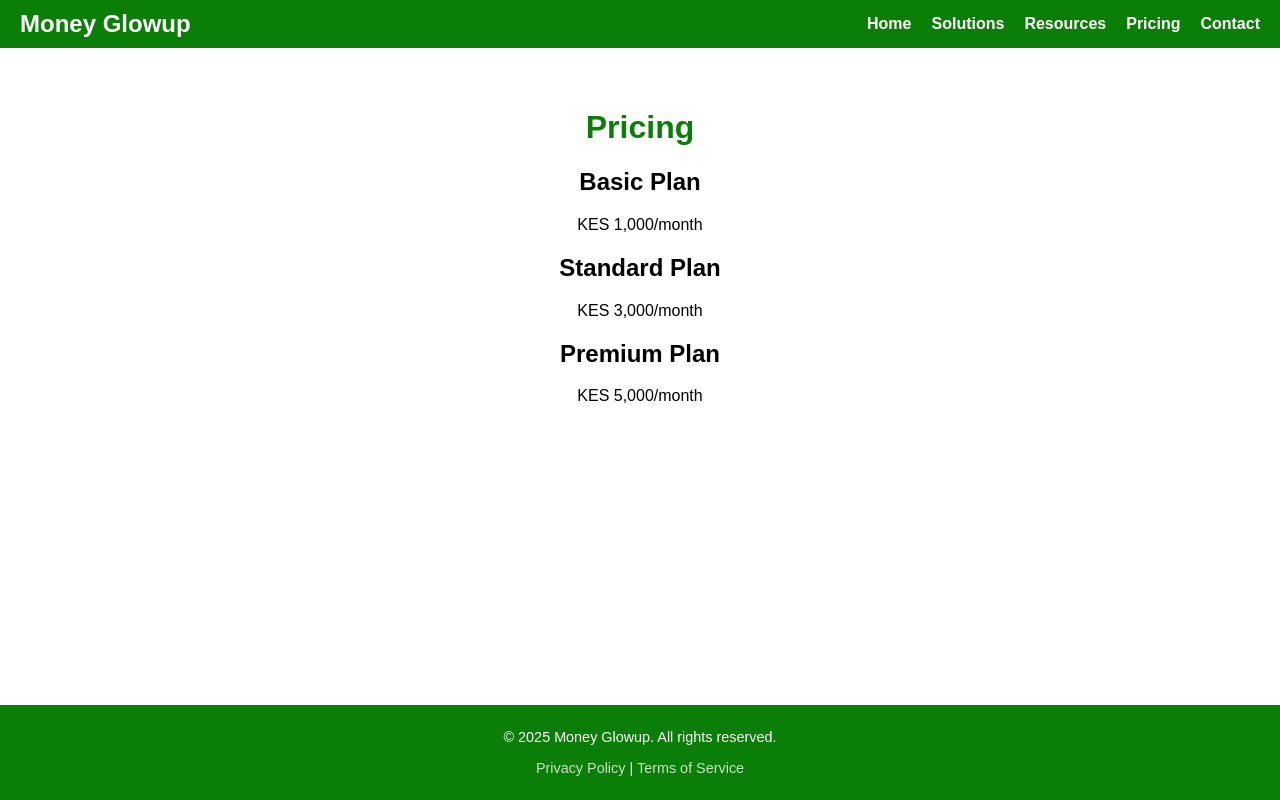
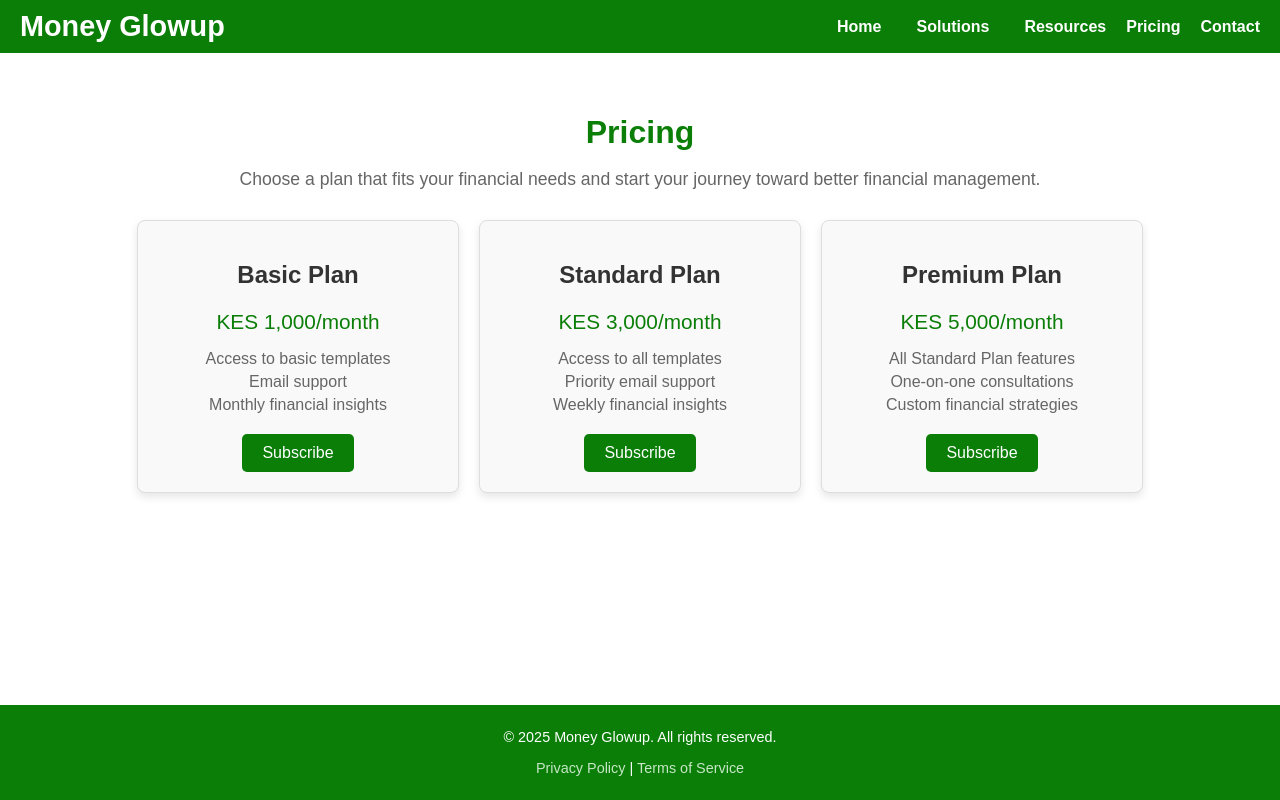
Before and after one commit to steph10920/moneyglowup, a React (Vite) app: page /pricing in a window 1280 px wide. Built offline with nearby package versions, Linux system fonts and the light colour scheme.

Commit message:
new images and functions added

```diff
--- a/src/components/Header.jsx
+++ b/src/components/Header.jsx
@@ -1,6 +1,6 @@
 import React from "react";
 import { Link } from "react-router-dom";
-import "../styles/Header.css";
+import "../styles/Header.css"; // Add styles for the hover dropdown
 
 const Header = () => {
   return (
@@ -11,14 +11,24 @@ const Header = () => {
       <nav className="nav">
         <Link to="/">Home</Link>
         <div className="dropdown">
-          <Link to="/solutions" className="dropdown-toggle">Solutions</Link>
-          <div className="dropdown-menu">
-            <Link to="/setting-smart-goals">Setting SMART Financial Goals</Link>
-            <Link to="/budgeting">Budgeting</Link>
-            <Link to="/saving">Saving</Link>
-            <Link to="/investing">Investing</Link>
-            <Link to="/wealth-creation">Wealth Creation</Link>
-          </div>
+          <span className="dropdown-toggle">Solutions</span>
+          <ul className="dropdown-menu">
+            <li>
+              <a href="#setting-smart-goals">Setting SMART Financial Goals</a>
+            </li>
+            <li>
+              <a href="#budgeting">Budgeting</a>
+            </li>
+            <li>
+              <a href="#saving">Saving</a>
+            </li>
+            <li>
+              <a href="#investing">Investing</a>
+            </li>
+            <li>
+              <a href="#wealth-creation">Wealth Creation</a>
+            </li>
+          </ul>
         </div>
         <Link to="/resources">Resources</Link>
         <Link to="/pricing">Pricing</Link>
--- a/src/components/Pricing.jsx
+++ b/src/components/Pricing.jsx
@@ -5,18 +5,44 @@ const Pricing = () => {
   return (
     <div className="pricing">
       <h1>Pricing</h1>
+      <p className="pricing-description">
+        Choose a plan that fits your financial needs and start your journey toward better financial management.
+      </p>
       <div className="pricing-table">
+        {/* Basic Plan */}
         <div className="pricing-card">
           <h2>Basic Plan</h2>
-          <p>KES 1,000/month</p>
+          <p className="pricing-amount">KES 1,000/month</p>
+          <ul className="features">
+            <li>Access to basic templates</li>
+            <li>Email support</li>
+            <li>Monthly financial insights</li>
+          </ul>
+          <button className="subscribe-button">Subscribe</button>
         </div>
+
+        {/* Standard Plan */}
         <div className="pricing-card">
           <h2>Standard Plan</h2>
-          <p>KES 3,000/month</p>
+          <p className="pricing-amount">KES 3,000/month</p>
+          <ul className="features">
+            <li>Access to all templates</li>
+            <li>Priority email support</li>
+            <li>Weekly financial insights</li>
+          </ul>
+          <button className="subscribe-button">Subscribe</button>
         </div>
+
+        {/* Premium Plan */}
         <div className="pricing-card">
           <h2>Premium Plan</h2>
-          <p>KES 5,000/month</p>
+          <p className="pricing-amount">KES 5,000/month</p>
+          <ul className="features">
+            <li>All Standard Plan features</li>
+            <li>One-on-one consultations</li>
+            <li>Custom financial strategies</li>
+          </ul>
+          <button className="subscribe-button">Subscribe</button>
         </div>
       </div>
     </div>
--- a/src/components/Resources.jsx
+++ b/src/components/Resources.jsx
@@ -1,5 +1,6 @@
 import React from "react";
 import ExcelIcon from "../assets/images/excel-icon.png"; // Ensure this path is correct
+import "../styles/Resources.css"; // Import the CSS for styling
 
 const Resources = () => {
   return (
@@ -10,20 +11,11 @@ const Resources = () => {
         {/* Monthly Budget Template */}
         <div className="template-card">
           <div className="template-header">
-            <img
-              src={ExcelIcon}
-              alt="Excel Icon"
-              style={{
-                width: "30px",
-                height: "auto",
-                marginRight: "10px",
-                borderRadius: "4px",
-                boxShadow: "0 2px 4px rgba(0, 0, 0, 0.1)",
-              }}
-            />
+            <img src={ExcelIcon} alt="Excel Icon" className="template-icon" />
             <h3>Monthly Budget Template</h3>
           </div>
           <p>Organize your monthly finances with this easy-to-use Excel sheet.</p>
+          <div className="action-buttons">
             <a
               href="/files/Monthly budget.xlsx"
               download
@@ -31,25 +23,25 @@ const Resources = () => {
             >
               Download
             </a>
+            <a
+              href="https://view.officeapps.live.com/op/view.aspx?src=YOUR_URL_HERE/files/Monthly%20budget.xlsx"
+              target="_blank"
+              rel="noopener noreferrer"
+              className="view-button"
+            >
+              View
+            </a>
+          </div>
         </div>
 
         {/* Weekly Budget Template */}
         <div className="template-card">
           <div className="template-header">
-            <img
-              src={ExcelIcon}
-              alt="Excel Icon"
-              style={{
-                width: "30px",
-                height: "auto",
-                marginRight: "10px",
-                borderRadius: "4px",
-                boxShadow: "0 2px 4px rgba(0, 0, 0, 0.1)",
-              }}
-            />
+            <img src={ExcelIcon} alt="Excel Icon" className="template-icon" />
             <h3>Weekly Budget Template</h3>
           </div>
           <p>Plan your weekly expenses and stay on top of your finances.</p>
+          <div className="action-buttons">
             <a
               href="/files/Weekly Budget template.xlsx"
               download
@@ -57,6 +49,15 @@ const Resources = () => {
             >
               Download
             </a>
+            <a
+              href="https://view.officeapps.live.com/op/view.aspx?src=YOUR_URL_HERE/files/Weekly%20Budget%20template.xlsx"
+              target="_blank"
+              rel="noopener noreferrer"
+              className="view-button"
+            >
+              View
+            </a>
+          </div>
         </div>
       </div>
     </div>
--- a/src/styles/Header.css
+++ b/src/styles/Header.css
@@ -1,31 +1,33 @@
+/* General header styles */
 .header {
     background-color: #0A7E07; /* Safaricom Green */
     padding: 10px 20px;
     display: flex;
-    justify-content: space-between;
+    justify-content: space-between; /* Align logo and navigation */
     align-items: center;
   }
 
-  .header h1 {
-    color: #FFFFFF;
+  .logo h1 {
+    font-size: 1.8rem;
+    color: white;
     margin: 0;
-    font-size: 1.5rem;
+    font-weight: bold;
   }
 
   .nav {
     display: flex;
+    gap: 20px;
     align-items: center;
-    gap: 20px;
   }
 
   .nav a {
-    color: #FFFFFF;
+    color: white;
     text-decoration: none;
     font-weight: bold;
   }
 
   .nav a:hover {
-    color: #C6E6C6; /* Light Green */
+    text-decoration: underline;
   }
 
   /* Dropdown styles */
@@ -34,35 +36,48 @@
   }
 
   .dropdown-toggle {
-    color: #FFFFFF;
-    text-decoration: none;
+    color: white;
+    font-size: 1rem;
+    cursor: pointer;
     font-weight: bold;
+    padding: 10px 15px; /* Add padding to create a clickable area */
   }
 
+  /* Dropdown menu is hidden by default */
   .dropdown-menu {
-    display: none;
     position: absolute;
-    top: 100%;
+    top: 100%; /* Position directly below the "Solutions" button */
     left: 0;
-    background-color: #FFFFFF;
-    box-shadow: 0px 4px 8px rgba(0, 0, 0, 0.1);
-    border-radius: 5px;
+    background-color: white;
+    border: 1px solid #ddd;
+    border-radius: 4px;
     padding: 10px 0;
-    z-index: 10;
+    list-style: none;
+    display: none; /* Initially hidden */
+    min-width: 200px;
+    z-index: 1000;
+    box-shadow: 0 4px 8px rgba(0, 0, 0, 0.1);
+  }
+
+  /* Show dropdown menu when hovering near "Solutions" or the dropdown menu itself */
+  .dropdown:hover .dropdown-menu,
+  .dropdown-menu:hover {
+    display: block;
+  }
+
+  /* Dropdown menu items */
+  .dropdown-menu li {
+    margin: 0; /* Remove unnecessary gaps */
   }
 
   .dropdown-menu a {
+    color: #0A7E07; /* Safaricom Green */
+    text-decoration: none;
+    font-weight: normal;
+    padding: 10px 15px; /* Add padding for better clickability */
     display: block;
-    padding: 10px 20px;
-    color: #0A7E07;
-    text-decoration: none;
-    font-size: 0.9rem;
   }
 
   .dropdown-menu a:hover {
-    background-color: #F0F0F0;
+    background-color: #f0f0f0; /* Highlight the item on hover */
   }
-
-  .dropdown:hover .dropdown-menu {
-    display: block;
-  }
--- a/src/styles/Pricing.css
+++ b/src/styles/Pricing.css
@@ -1,28 +1,78 @@
+/* Pricing Page Styles */
 .pricing {
     padding: 20px;
     text-align: center;
+    font-family: Arial, sans-serif;
   }
 
   .pricing h1 {
-    color: #0A7E07;
+    color: #0A7E07; /* Safaricom Green */
+    margin-bottom: 10px;
   }
 
-  .pricing ul {
-    list-style-type: none;
-    padding: 0;
+  .pricing-description {
+    margin-bottom: 30px;
+    color: #666;
+    font-size: 1.1rem;
   }
 
-  .pricing ul li {
-    margin: 10px 0;
+  .pricing-table {
+    display: flex;
+    justify-content: center;
+    flex-wrap: wrap;
+    gap: 20px;
+  }
+
+  .pricing-card {
+    background-color: #f9f9f9;
+    border: 1px solid #ddd;
+    border-radius: 8px;
+    padding: 20px;
+    width: 280px;
+    text-align: center;
+    box-shadow: 0 4px 8px rgba(0, 0, 0, 0.1);
+    transition: transform 0.3s ease, box-shadow 0.3s ease;
+  }
+
+  .pricing-card:hover {
+    transform: scale(1.05);
+    box-shadow: 0 6px 12px rgba(0, 0, 0, 0.2);
+  }
+
+  .pricing-card h2 {
+    margin-bottom: 10px;
+    font-size: 1.5rem;
     color: #333;
   }
 
-  .pricing ul li a {
-    text-decoration: none;
-    color: #0A7E07;
+  .pricing-amount {
+    font-size: 1.3rem;
+    color: #0A7E07; /* Safaricom Green */
+    margin-bottom: 15px;
   }
 
-  .pricing ul li a:hover {
-    color: #086005;
-    text-decoration: underline;
+  .features {
+    list-style: none;
+    padding: 0;
+    margin-bottom: 20px;
+    color: #666;
   }
+
+  .features li {
+    margin: 5px 0;
+  }
+
+  .subscribe-button {
+    background-color: #0A7E07; /* Safaricom Green */
+    color: white;
+    padding: 10px 20px;
+    border: none;
+    border-radius: 5px;
+    font-size: 1rem;
+    cursor: pointer;
+    transition: background-color 0.3s ease;
+  }
+
+  .subscribe-button:hover {
+    background-color: #086005; /* Darker Green */
+  }
--- a/src/styles/Resources.css
+++ b/src/styles/Resources.css
@@ -2,24 +2,26 @@
 .resources {
     padding: 20px;
     text-align: center;
+    font-family: Arial, sans-serif;
   }
 
   .resources h1 {
     color: #0A7E07; /* Safaricom Green */
     margin-bottom: 20px;
+    font-size: 2rem;
   }
 
   .resources p {
     margin-bottom: 30px;
-    color: #333;
+    color: #666;
     font-size: 1.1rem;
   }
 
   .template-container {
     display: flex;
     justify-content: center;
-    flex-wrap: wrap;
     gap: 20px;
+    flex-wrap: wrap; /* Ensures responsiveness */
   }
 
   .template-card {
@@ -27,7 +29,7 @@
     border: 1px solid #ddd;
     border-radius: 8px;
     padding: 20px;
-    width: 250px;
+    width: 300px;
     text-align: center;
     box-shadow: 0 4px 8px rgba(0, 0, 0, 0.1);
     transition: transform 0.3s ease, box-shadow 0.3s ease;
@@ -41,17 +43,16 @@
   .template-header {
     display: flex;
     align-items: center;
-    justify-content: center;
+    justify-content: flex-start; /* Align icon and text horizontally */
     gap: 10px;
     margin-bottom: 15px;
   }
 
   .template-icon {
-    width: 30px; /* Icon width */
-    height: auto; /* Maintain aspect ratio */
-    border-radius: 4px; /* Rounded edges */
-    margin-right: 10px; /* Space between icon and text */
-    box-shadow: 0 2px 4px rgba(0, 0, 0, 0.1); /* Subtle shadow */
+    width: 30px;
+    height: auto;
+    border-radius: 4px;
+    box-shadow: 0 2px 4px rgba(0, 0, 0, 0.1);
   }
 
   .template-card h3 {
@@ -66,9 +67,22 @@
     margin-bottom: 15px;
   }
 
-  .download-button {
+  .action-buttons {
+    display: flex;
+    justify-content: space-between;
+    gap: 10px;
+  }
+
+  .action-buttons {
+    display: flex;
+    justify-content: space-between;
+    gap: 10px;
+  }
+
+  .download-button,
+  .view-button {
     display: inline-block;
-    background-color: #0A7E07;
+    background-color: #0A7E07; /* Safaricom Green */
     color: white;
     text-decoration: none;
     padding: 10px 15px;
@@ -76,8 +90,18 @@
     font-size: 0.9rem;
     font-weight: bold;
     transition: background-color 0.3s ease;
+    flex: 1;
+    text-align: center;
+  }
+
+  .view-button {
+    background-color: #0074CC; /* Blue for View button */
   }
 
   .download-button:hover {
     background-color: #086005; /* Darker Green */
   }
+
+  .view-button:hover {
+    background-color: #005B99; /* Darker Blue */
+  }
```
Lines whose indentation alone changed are shown as unchanged.
